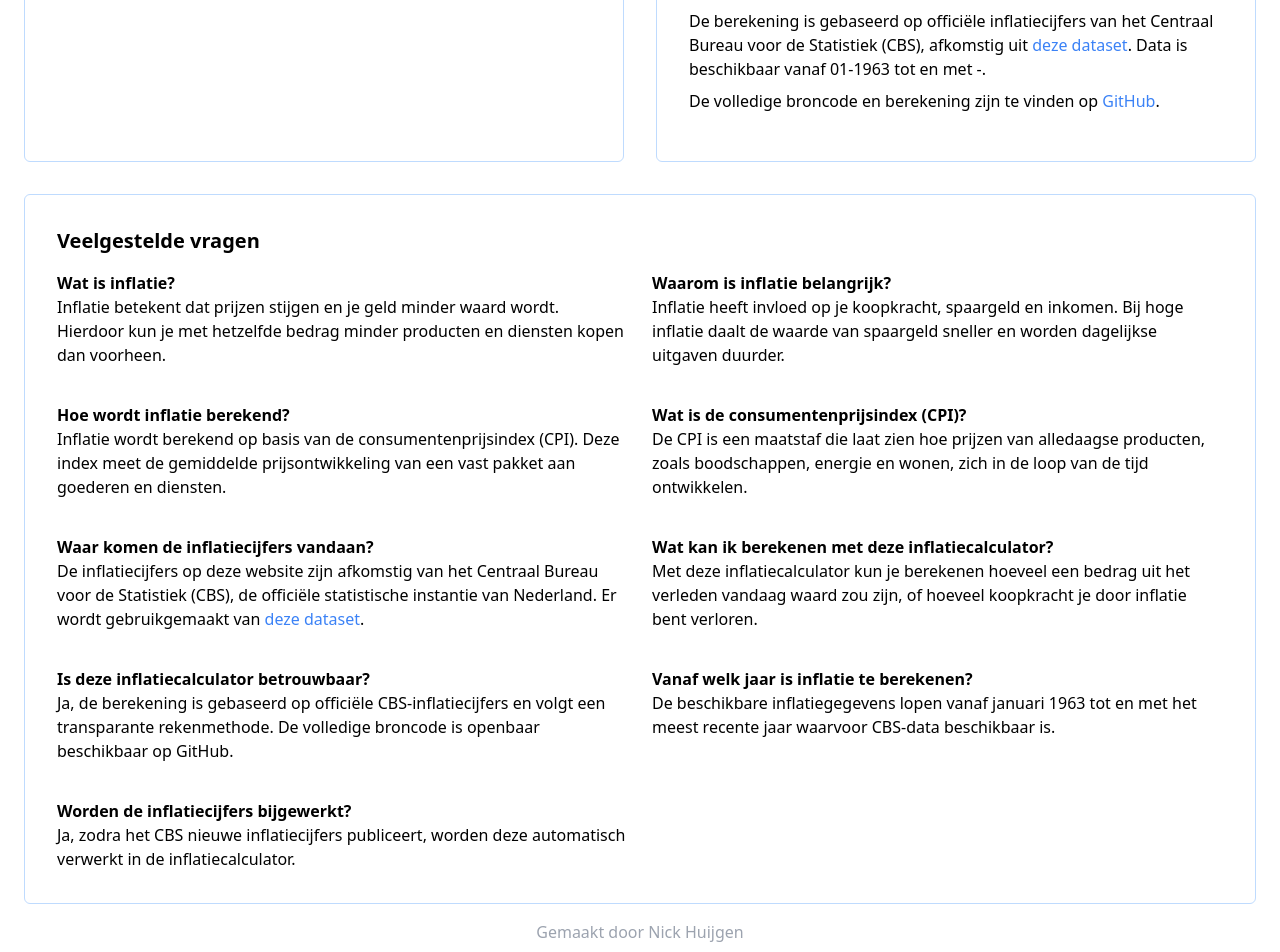
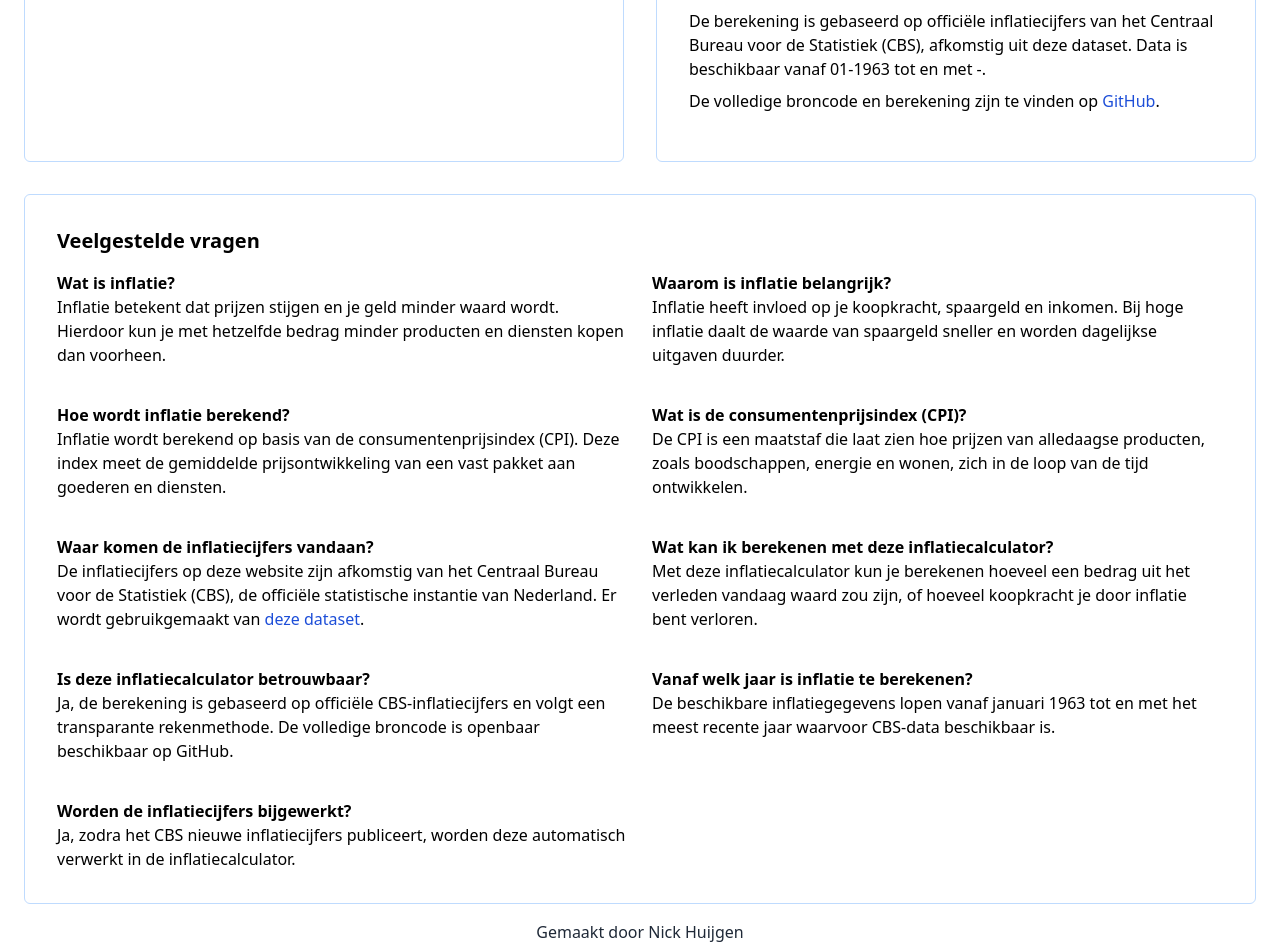
Before and after one commit to NickHuijgen/inflatie-calculator, a Nuxt app: page / in a window 1280 px wide. Shown: the part 498-1450 px from the top of the page. Built offline with nearby package versions, Linux system fonts and the light colour scheme; no server answers.

Commit message:
improve contrast

```diff
--- a/pages/index.vue
+++ b/pages/index.vue
@@ -139,7 +139,7 @@
                 href="https://opendata.cbs.nl/#/CBS/nl/dataset/70936ned/table?ts=1664823822870"
                 target="_blank"
                 rel="noopener noreferrer"
-                class="text-blue-500"
+                class="text-blue700"
               >deze dataset</a>.
               Data is beschikbaar vanaf 01-1963 tot en met <template v-if="latestYearData?.Perioden?.substring(6,8) !== '00'">{{ latestYearData.Perioden?.substring(6,8) }}-</template>{{ latestYearData.Perioden?.substring(0,4) }}.
             </p>
@@ -149,7 +149,7 @@
                 href="https://github.com/NickHuijgen/inflatie-calculator"
                 target="_blank"
                 rel="noopener noreferrer"
-                class="text-blue-500"
+                class="text-blue-700"
               >GitHub</a>.
             </p>
           </div>
@@ -202,7 +202,7 @@
                   href="https://opendata.cbs.nl/#/CBS/nl/dataset/70936ned/table?ts=1664823822870"
                   target="_blank"
                   rel="noopener noreferrer"
-                  class="text-blue-500"
+                  class="text-blue-700"
                 >deze dataset</a>.
               </p>
             </div>
@@ -245,7 +245,7 @@
   </main>
 
   <footer class="flex justify-center w-full mb-2">
-    <p class="text-gray-400 w-fit">
+    <p class="text-gray-800 w-fit">
       Gemaakt door Nick Huijgen
     </p>
   </footer>
```
